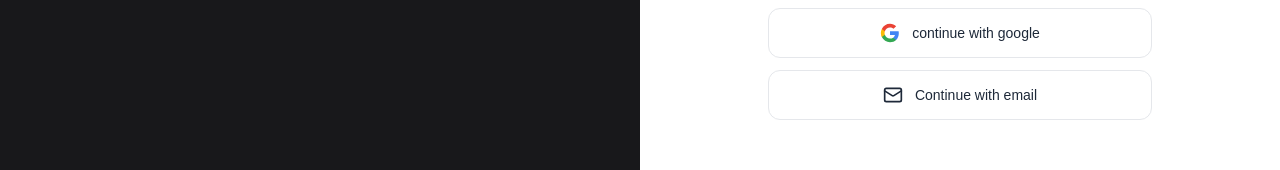
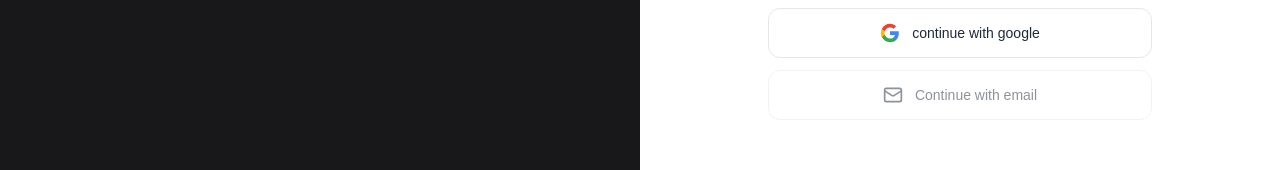
Before and after one commit to Elfachry/Pondr, a Next.js app: page /login in a window 1280 px wide. Shown: the part 378-548 px from the top of the page. Built offline with nearby package versions, Linux system fonts and the light colour scheme.

Commit message:
disable magic link

```diff
--- a/app/(auth)/login/page.tsx
+++ b/app/(auth)/login/page.tsx
@@ -48,7 +48,7 @@ export default function LoginPage() {
       },
     });
 
-    if (error){
+    if (error) {
       console.error("Google Oauth error : ", error.message);
       setError(error.message);
       setLoading(false);
@@ -65,18 +65,17 @@ export default function LoginPage() {
 
     const { error } = await supabase.auth.signInWithOtp({
       email,
-      options : {
+      options: {
         emailRedirectTo: `${window.location.origin}/auth/callback`,
       },
     });
 
     setLoading(false);
 
-    if (error){
+    if (error) {
       setError(error.message);
       return;
     }
-
 
     setStep("sent");
   }
@@ -128,7 +127,7 @@ export default function LoginPage() {
 
               <div className="space-y-3">
                 {error && (
-                  <p className="text-sm text-red-500" role = "alert">
+                  <p className="text-sm text-red-500" role="alert">
                     {error}
                   </p>
                 )}
@@ -144,8 +143,9 @@ export default function LoginPage() {
 
                 <button
                   type="button"
-                  onClick={() => setStep("email")}
-                  className={outlineButton}
+                  disabled
+                  title="Email sign-in is temporarily unavailable due to Supabase's email sending limit."
+                  className={`${outlineButton} cursor-not-allowed opacity-50`}
                 >
                   <Mail size={20} />
                   Continue with email
```
